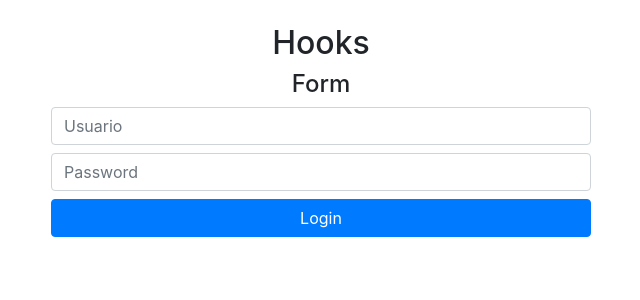
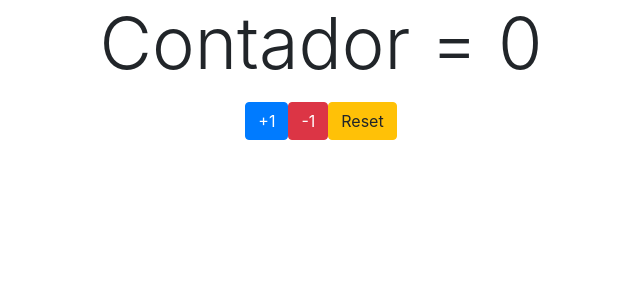
Before and after one commit to DanielCuSanchez/b46-react-roja, a React (Create React App) app: page / in a window 1280 px wide. Shown: the top 300 px of the page, without its empty margins (319-959 px from the left). Built offline with nearby package versions, Linux system fonts and the light colour scheme.

Commit message:
Repaso de hooks

```diff
--- a/src/App.js
+++ b/src/App.js
@@ -1,11 +1,13 @@
 import React from 'react';
 //import { ListaPokemones } from './components/ListaPokemones'
-import { Hooks } from './components/Hooks';
+//import { Hooks } from './components/Hooks';
+
+import { Contador } from './components/Contador'
 function App() {
   return (
     <>
       {/* <ListaPokemones/> */}
-      <Hooks/>
+      <Contador/>
     </>
   );
 }
--- /dev/null
+++ b/src/components/Contador/index.js
@@ -0,0 +1,50 @@
+import React, { useState, useEffect } from 'react'
+
+export const Contador = () => {
+
+    useEffect(()=>{
+        console.log('Hola soy el useEffect SIN DEPENDECIAS')
+    })
+
+    useEffect(()=>{
+        console.log('Hola soy el useEffect con el ARREGLO VACIO')
+    },[])
+
+    const [contador, setContador ] = useState(0);
+
+    useEffect(()=>{
+        console.log('Hola soy el useEffect con DEPENCIA CONTADOR ')
+    },[contador]);
+
+
+    const handleIncrement = ()=>{
+        setContador( contador + 1);
+    }
+
+    const handleDecrement = ()=>{
+
+        if( contador > 0){
+            setContador(contador - 1);
+        }
+
+    }
+
+    const handleReset = ()=>{
+        setContador(0);
+    }
+
+    const handleDrag = ( event )=>{
+        console.log(event)
+    }
+
+    return (
+        <div className="container text-center">
+            <p onDrag={handleDrag} className="display-3">Contador = {contador}</p>
+            <div className="row justify-content-center">
+                <button onClick={handleIncrement} className="btn btn-primary">+1</button>
+                <button onClick={handleDecrement} className="btn btn-danger">-1</button>
+                <button onClick={handleReset} className="btn btn-warning">Reset</button>
+            </div>
+        </div>
+    )
+}
```
